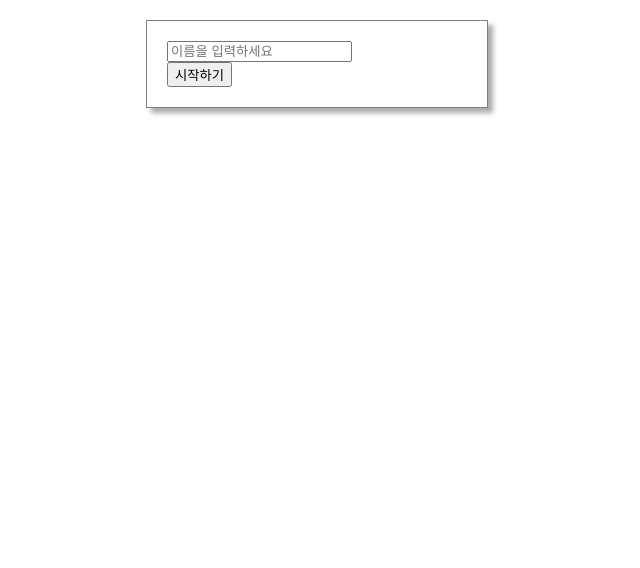
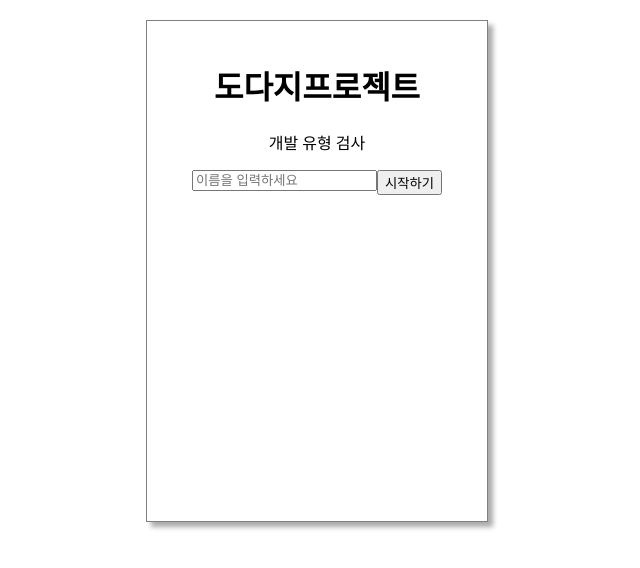
Before and after one commit to JIYEONGSTAR/DODAJI-PROJECT, a React (Create React App) app: page / in a window 1280 px wide. Shown: the top 568 px of the page, without its empty margins (323-963 px from the left). Built offline with nearby package versions, Linux system fonts and the light colour scheme; no server answers.

Commit message:
start-css

```diff
--- a/src/css/Main.css
+++ b/src/css/Main.css
@@ -21,11 +21,12 @@
   all: unset;
   width: 30%;
   height: 30px;
-  padding: 10px;
-  margin: 20px;
+  padding: 5px;
+  margin: 15px;
   border-radius: 20px;
   background-color: #9a161f;
-  box-shadow: 0 3px 5px 2px #9a161f;
+  box-shadow: 0 2px 2px 1px #9a161f;
+  color: white;
 }
 .answerBox {
   display: flex;
@@ -34,8 +35,10 @@
   width: 100%;
 }
 .questionBox {
-  padding: 20px;
+  margin-top: 20px;
   width: 100%;
+  display: flex;
+  justify-content: center;
 }
 .backBox {
   width: 100%;
--- a/src/css/Start.css
+++ b/src/css/Start.css
@@ -1,4 +1,15 @@
 .start {
+  margin: auto;
+  display: flex;
+  text-align: center;
+  justify-content: center;
+}
+
+.box {
+  height: 460px;
+  width: 225px;
+  text-align: center;
+  justify-content: center;
   margin: 20px auto;
   padding: 20px;
   width: 300px;
@@ -6,3 +17,7 @@
   box-shadow: 5px 5px 5px #aaa;
   transition: background-color 1s, height 1s;
 }
+.img {
+  width: 225px;
+  height: 300px;
+}
--- a/src/pages/Main.js
+++ b/src/pages/Main.js
@@ -49,14 +49,13 @@ function Main(props) {
     }
   });
   return (
-    <div>
+    <div className="main">
       {finish ? (
         <Link to={`/result`}>
           {/* <Link to={`/result/:${props.finalResult}`}> */}
           <button onClick={handleResult}>결과보러가기</button>
         </Link>
       ) : (
-        <div>
         <SelectCard
           question={nowQ}
           answer1={nowA1}
@@ -65,7 +64,6 @@ function Main(props) {
           onClick={handleClick}
           onBack={handleBack}
         />
-        </div>
       )}
     </div>
   );
--- a/src/pages/Start.js
+++ b/src/pages/Start.js
@@ -25,7 +25,10 @@ function Start(props) {
     }
   };
   return (
-    <div>
+    <div className="box">
+      <h1>도다지프로젝트</h1>
+      <p>개발 유형 검사</p>
+
       <div className="start">
         <form>
           <input
```
Lines whose indentation alone changed are shown as unchanged.
